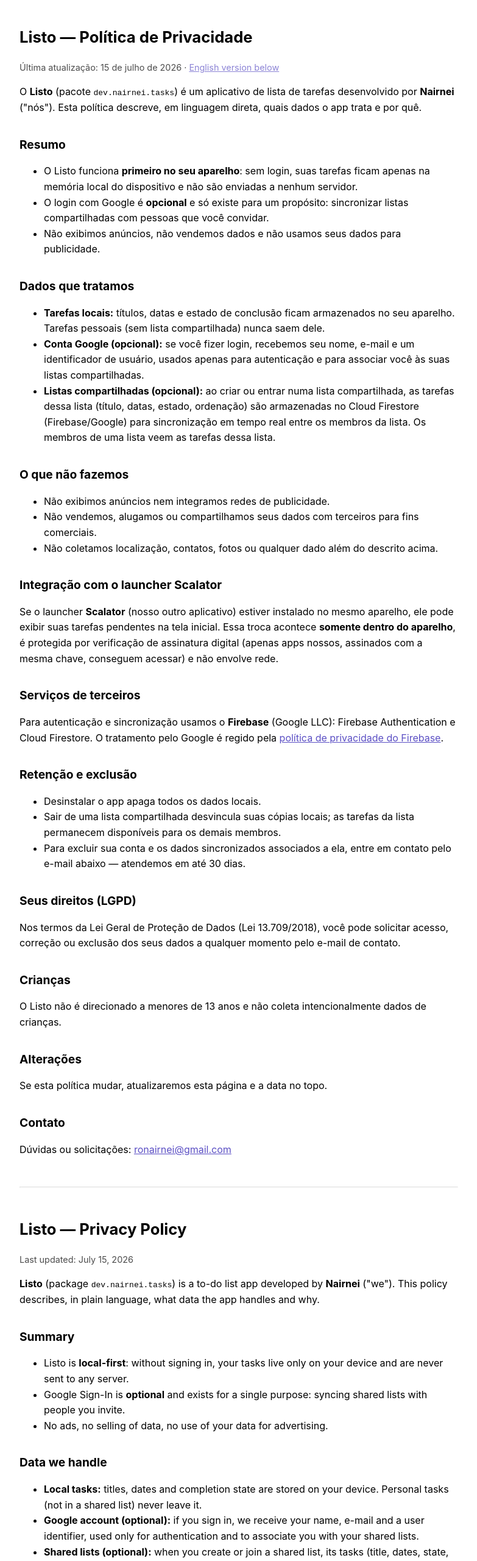
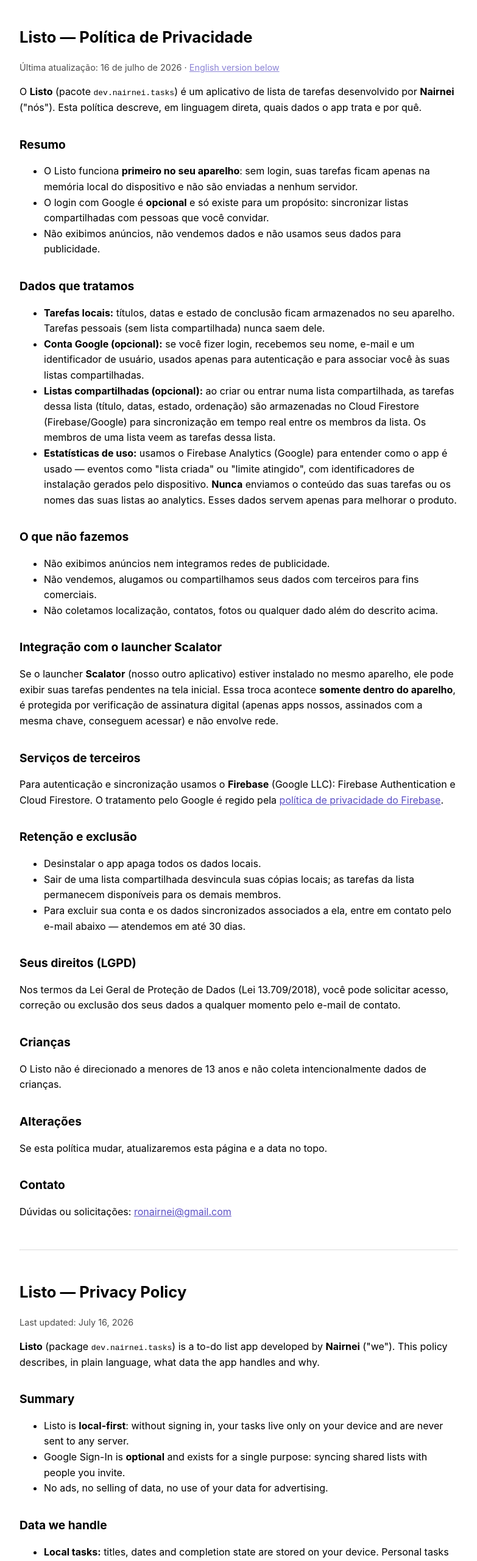
Before and after one commit to Nairnei/legal, a plain HTML site: page listo/privacy.html in a window 1280 px wide. Shown: the top 2560 px of the page at 61% size, without its empty margins (248-1031 px from the left). Drawn offline with Linux system fonts and the light colour scheme.

Commit message:
Listo: seção de estatísticas de uso (Firebase Analytics) — pt e en

```diff
--- a/listo/privacy.html
+++ b/listo/privacy.html
@@ -21,7 +21,7 @@
 <body>
 
 <h1>Listo — Política de Privacidade</h1>
-<p class="updated">Última atualização: 15 de julho de 2026 · <a href="#english">English version below</a></p>
+<p class="updated">Última atualização: 16 de julho de 2026 · <a href="#english">English version below</a></p>
 
 <p>O <strong>Listo</strong> (pacote <code>dev.nairnei.tasks</code>) é um aplicativo de
 lista de tarefas desenvolvido por <strong>Nairnei</strong> ("nós"). Esta política
@@ -39,6 +39,7 @@
   <li><strong>Tarefas locais:</strong> títulos, datas e estado de conclusão ficam armazenados no seu aparelho. Tarefas pessoais (sem lista compartilhada) nunca saem dele.</li>
   <li><strong>Conta Google (opcional):</strong> se você fizer login, recebemos seu nome, e-mail e um identificador de usuário, usados apenas para autenticação e para associar você às suas listas compartilhadas.</li>
   <li><strong>Listas compartilhadas (opcional):</strong> ao criar ou entrar numa lista compartilhada, as tarefas dessa lista (título, datas, estado, ordenação) são armazenadas no Cloud Firestore (Firebase/Google) para sincronização em tempo real entre os membros da lista. Os membros de uma lista veem as tarefas dessa lista.</li>
+  <li><strong>Estatísticas de uso:</strong> usamos o Firebase Analytics (Google) para entender como o app é usado — eventos como "lista criada" ou "limite atingido", com identificadores de instalação gerados pelo dispositivo. <strong>Nunca</strong> enviamos o conteúdo das suas tarefas ou os nomes das suas listas ao analytics. Esses dados servem apenas para melhorar o produto.</li>
 </ul>
 
 <h2>O que não fazemos</h2>
@@ -85,7 +86,7 @@
 <hr>
 
 <h1 id="english">Listo — Privacy Policy</h1>
-<p class="updated">Last updated: July 15, 2026</p>
+<p class="updated">Last updated: July 16, 2026</p>
 
 <p><strong>Listo</strong> (package <code>dev.nairnei.tasks</code>) is a to-do list app
 developed by <strong>Nairnei</strong> ("we"). This policy describes, in plain
@@ -103,6 +104,7 @@
   <li><strong>Local tasks:</strong> titles, dates and completion state are stored on your device. Personal tasks (not in a shared list) never leave it.</li>
   <li><strong>Google account (optional):</strong> if you sign in, we receive your name, e-mail and a user identifier, used only for authentication and to associate you with your shared lists.</li>
   <li><strong>Shared lists (optional):</strong> when you create or join a shared list, its tasks (title, dates, state, ordering) are stored in Cloud Firestore (Firebase/Google) for real-time sync between list members. Members of a list can see that list's tasks.</li>
+  <li><strong>Usage statistics:</strong> we use Firebase Analytics (Google) to understand how the app is used — events such as "list created" or "limit reached", with device-generated installation identifiers. We <strong>never</strong> send your task content or list names to analytics. This data is used solely to improve the product.</li>
 </ul>
 
 <h2>What we don't do</h2>
```
